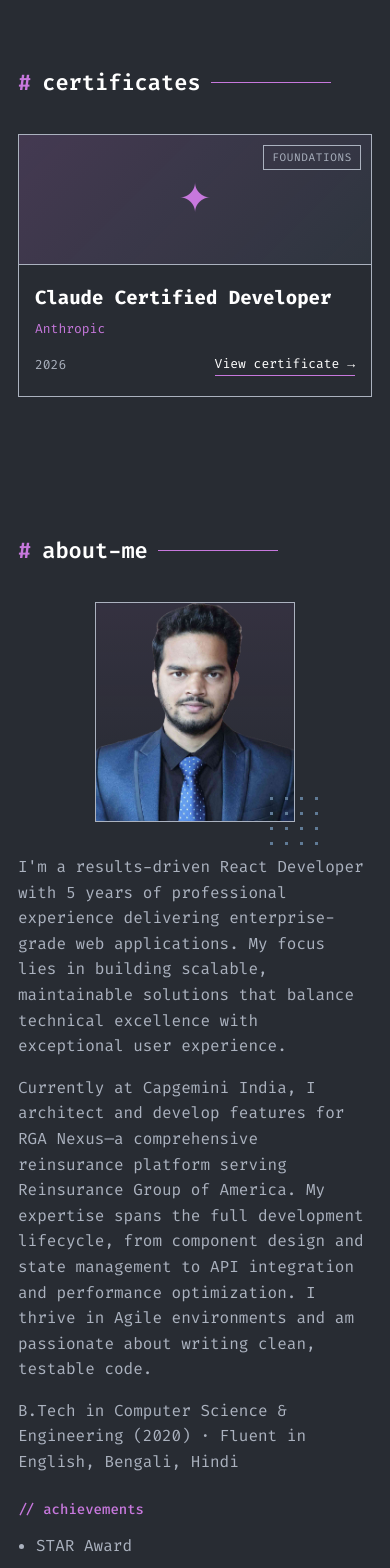
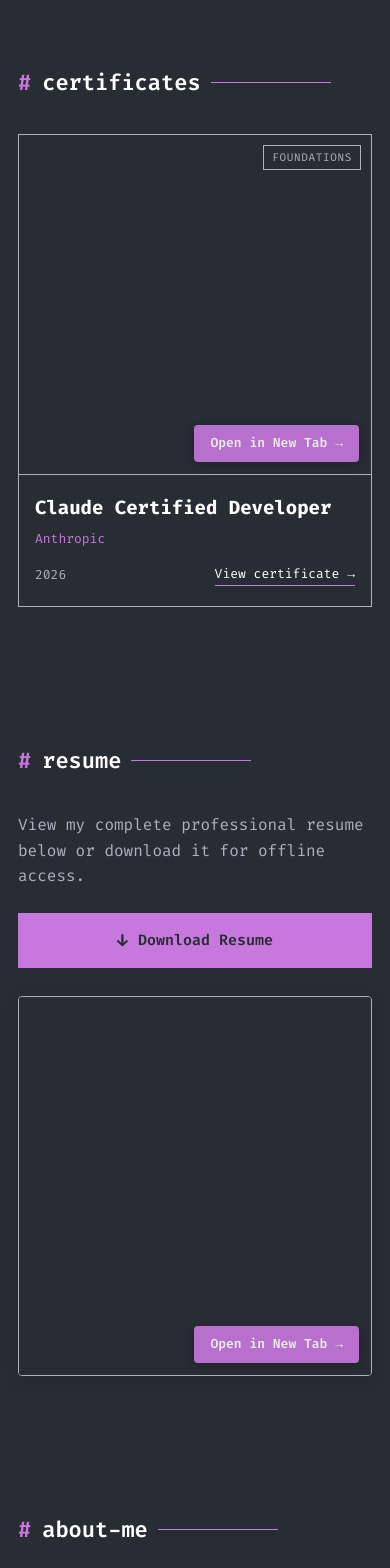
Before and after one commit to MdAbdusSahid/sahidPortfolio, a React (Vite) app: page / in a window 390 px wide. Shown: the part 3880-5448 px from the top of the page. Built offline with nearby package versions, Linux system fonts and the light colour scheme.

Commit message:
Add files via upload

```diff
--- a/src/App.css
+++ b/src/App.css
@@ -574,12 +574,27 @@
 }
 
 .cert-thumb {
-  height: 130px;
+  height: 340px;
   position: relative;
   display: grid;
   place-items: center;
   background: linear-gradient(135deg, rgba(199, 120, 221, 0.18), rgba(96, 123, 150, 0.12));
   border-bottom: 1px solid var(--line);
+  overflow: hidden;
+}
+
+.cert-viewer {
+  position: relative;
+  width: 100%;
+  height: 100%;
+  background: var(--panel);
+}
+
+.cert-iframe {
+  width: 100%;
+  height: 100%;
+  border: none;
+  display: block;
 }
 
 .cert-badge {
@@ -928,6 +943,115 @@
   transform: translateY(-2px);
 }
 
+/* ---------- Resume Section ---------- */
+.resume-container {
+  display: flex;
+  flex-direction: column;
+  gap: 28px;
+  animation: fadeInUp 0.8s cubic-bezier(0.4, 0, 0.2, 1) forwards;
+}
+
+.resume-header {
+  display: flex;
+  justify-content: space-between;
+  align-items: center;
+  gap: 24px;
+  flex-wrap: wrap;
+}
+
+.resume-lead {
+  flex: 1;
+  margin: 0;
+  font-size: 16px;
+  line-height: 1.6;
+  min-width: 280px;
+}
+
+.btn-download {
+  display: inline-flex;
+  align-items: center;
+  gap: 10px;
+  padding: 12px 24px;
+  background: var(--accent);
+  color: var(--bg);
+  border: 1px solid var(--accent);
+  font-weight: 600;
+  font-size: 15px;
+  cursor: pointer;
+  transition: all 0.3s cubic-bezier(0.4, 0, 0.2, 1);
+  white-space: nowrap;
+}
+
+.btn-download:hover {
+  background: transparent;
+  color: var(--accent);
+  transform: translateY(-2px);
+  box-shadow: 0 8px 20px rgba(199, 120, 221, 0.3);
+}
+
+.download-icon {
+  font-size: 18px;
+  display: inline-block;
+  transition: transform 0.3s ease;
+}
+
+.btn-download:hover .download-icon {
+  transform: translateY(3px);
+}
+
+.resume-viewer {
+  position: relative;
+  width: 100%;
+  height: 600px;
+  border: 1px solid var(--line);
+  background: var(--panel);
+  border-radius: 4px;
+  overflow: hidden;
+  box-shadow: 0 4px 20px rgba(0, 0, 0, 0.1);
+}
+
+.resume-iframe {
+  width: 100%;
+  height: 100%;
+  border: none;
+  display: block;
+}
+
+/* ---------- Clickable preview overlay (cert + resume) ---------- */
+/* Overlay itself does NOT capture pointer events, so scrolling/interacting
+   with the PDF iframe works. Only the hint pill is clickable. */
+.viewer-overlay {
+  position: absolute;
+  inset: 0;
+  display: flex;
+  align-items: flex-end;
+  justify-content: flex-end;
+  padding: 12px;
+  text-decoration: none;
+  pointer-events: none;
+}
+
+.viewer-overlay-hint {
+  padding: 8px 16px;
+  font-size: 13px;
+  font-weight: 600;
+  color: #fff;
+  background: var(--accent);
+  border-radius: 4px;
+  box-shadow: 0 2px 10px rgba(0, 0, 0, 0.25);
+  cursor: pointer;
+  pointer-events: auto;
+  opacity: 0.9;
+  transition:
+    opacity 0.2s ease,
+    transform 0.2s ease;
+}
+
+.viewer-overlay-hint:hover {
+  opacity: 1;
+  transform: translateY(-2px);
+}
+
 /* ---------- Responsive ---------- */
 
 @keyframes slideInDown {
@@ -1045,6 +1169,19 @@
     height: 44px;
   }
 
+  .resume-header {
+    flex-direction: column;
+    align-items: flex-start;
+  }
+
+  .resume-lead {
+    min-width: auto;
+  }
+
+  .resume-viewer {
+    height: 500px;
+  }
+
   /* Reduce animation complexity on mobile for performance */
   .project-card:hover {
     transform: translateY(-4px);
@@ -1089,6 +1226,10 @@
 
   .footer {
     padding: 32px 22px 24px;
+  }
+
+  .resume-viewer {
+    height: 450px;
   }
 }
 
@@ -1149,6 +1290,15 @@
     height: 40px;
     font-size: 18px;
   }
+
+  .resume-viewer {
+    height: 380px;
+  }
+
+  .btn-download {
+    width: 100%;
+    justify-content: center;
+  }
 }
 
 /* Very small phones */
--- a/src/App.jsx
+++ b/src/App.jsx
@@ -7,6 +7,7 @@
   { id: "works", label: "works" },
   { id: "skills", label: "skills" },
   { id: "certificates", label: "certificates" },
+  { id: "resume", label: "resume" },
   { id: "about", label: "about-me" },
   { id: "contacts", label: "contacts" },
 ];
@@ -120,7 +121,26 @@
   return (
     <article className="cert-card">
       <div className="cert-thumb">
-        <span className="cert-badge">✦</span>
+        {file ? (
+          <div className="cert-viewer">
+            <iframe
+              src={`${file}#toolbar=0&navpanes=0&view=FitH`}
+              title={name}
+              className="cert-iframe"
+            />
+            <a
+              href={file}
+              target="_blank"
+              rel="noreferrer"
+              className="viewer-overlay"
+              aria-label={`Open ${name} in new tab`}
+            >
+              <span className="viewer-overlay-hint">Open in New Tab →</span>
+            </a>
+          </div>
+        ) : (
+          <span className="cert-badge">✦</span>
+        )}
         {track && <span className="cert-track">{track}</span>}
       </div>
       <div className="cert-body">
@@ -347,6 +367,42 @@
           </div>
         </section>
 
+        {/* Resume */}
+        <section className="section">
+          <SectionHeading id="resume" title="resume" />
+          <div className="resume-container">
+            <div className="resume-header">
+              <p className="resume-lead">
+                View my complete professional resume below or download it for
+                offline access.
+              </p>
+              <a
+                href="/sahid-resume.pdf"
+                download="sahid-resume.pdf"
+                className="btn-download"
+              >
+                <span className="download-icon">↓</span> Download Resume
+              </a>
+            </div>
+            <div className="resume-viewer">
+              <iframe
+                src="/sahid-resume.pdf"
+                title="Sahid Resume"
+                className="resume-iframe"
+              />
+              <a
+                href="/sahid-resume.pdf"
+                target="_blank"
+                rel="noreferrer"
+                className="viewer-overlay"
+                aria-label="Open resume in new tab"
+              >
+                <span className="viewer-overlay-hint">Open in New Tab →</span>
+              </a>
+            </div>
+          </div>
+        </section>
+
         {/* About */}
         <section className="section">
           <SectionHeading id="about" title="about-me" />
```
